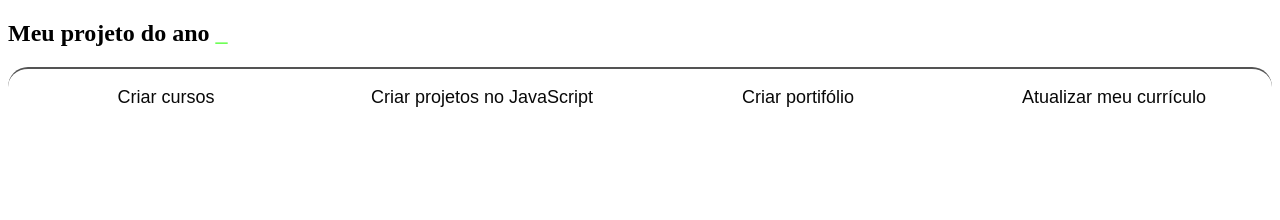
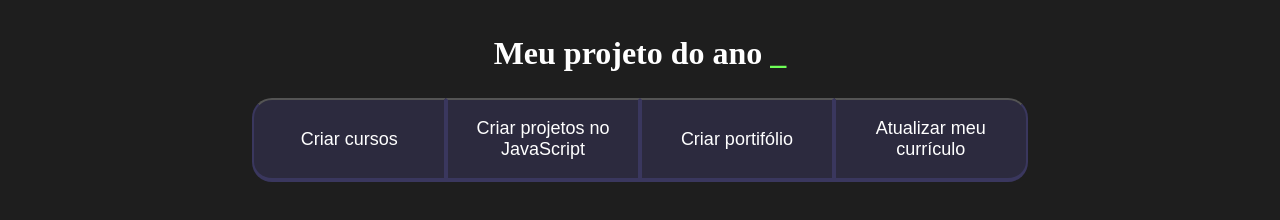
Before and after one commit to anavaleriano/3f_2024, a plain HTML site: page index.html in a window 1280 px wide. Drawn offline with Linux system fonts and the light colour scheme.

Commit message:
Add files via upload

```diff
--- a/main.js
+++ b/main.js
@@ -1,7 +1,10 @@
-const botoes = document.querySelectorAll(".botao");
+const botoes= document.querySelectorAll(".botao");
 
-for (let i = 0 ; i < botoes.length ; i++){
-    botoes[i].onclick = function (){
-
+for (i = 0; i > botoes.length; i++){
+    botoes[i].onclick = function(){
+        for(let j=0; j < botoes.length; j++){
+            botoes[j].classList.remove("ativo")
+        }
+        botoes[i].classList.add("ativo")
     }
 }
--- a/style.css
+++ b/style.css
@@ -1,39 +1,40 @@
-]:root{
+:root{
     --cor-de-fundo:#1e1e1e;
     --verde: #6FFF57;
-    --branco: #faf6f6;
-    --botao-ativo: #573afa;
-    --botao-inativo: rgb(128, 181, 250);
-    --texto-fundo: rgb(226, 213, 27);
+    --branco: #FFFFFF;
+    --botao-ativo: #3A375E;
+    --botao-inativo: rgba(58,55,94,0.5);
+    --texto-fundo: rgba(58,55,94,0.3);
 }
 
 *{
     background-color: var(--cor-de-fundo);
     color: var(--branco);
 }
+
 span{
-    color: #6FFF57;
+    color: var(--verde);
 }
 
-.conteudoprin-principal{
+.conteudoprin{
     display: flex;
     flex-direction: column;
     justify-content: center;
     align-items: center;
+    width: 100%;
     max-width: 1200px;
-    width: 100%;
     margin: 0 auto;
-    max-width: 1200px;
 }
-.titulo-principal {
+
+.titulo{
     text-align: center;
     width: 100%;
     font-size: 32px;
 }
 
 .botao{
-    background-color:var(--botao-inativo);
-    color: rgb(8, 8, 8);
+    background-color: var(--botao-inativo);
+     color: var(--branco);
      display: flex;
      justify-content: center;
      align-items: center;
@@ -43,10 +44,13 @@ span{
      border-bottom: 4px solid var(--botao-ativo);
      border-left: 2px solid var(--botao-ativo);
      border-right: 2px solid var(--botao-ativo);
-
+}
+.ativo{
+    background-color: var(--botao-ativo);
+    border-bottom: 4px solid var(--verde);
 }
 
-.botao{
+.botoes{
     display: block;
 }
 
@@ -65,8 +69,8 @@ span{
     .botao:last-child{
         border-radius: 0 20px 20px 0;
     }
+
     .botao:first-child{
         border-radius: 20px 0 0 20px;
     }
-
 }
```
Also changed, not shown: index.html (+2 -3 lines). Lines whose indentation alone changed are shown as unchanged.
